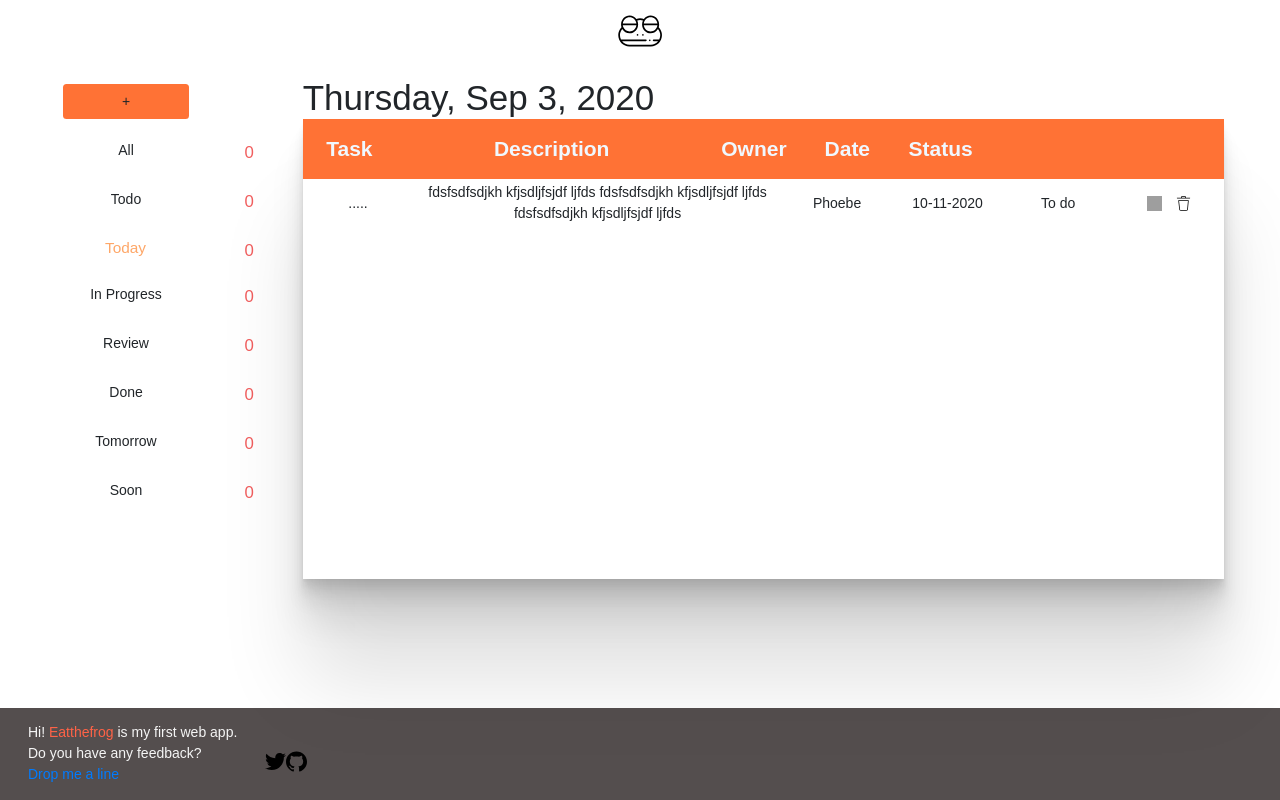
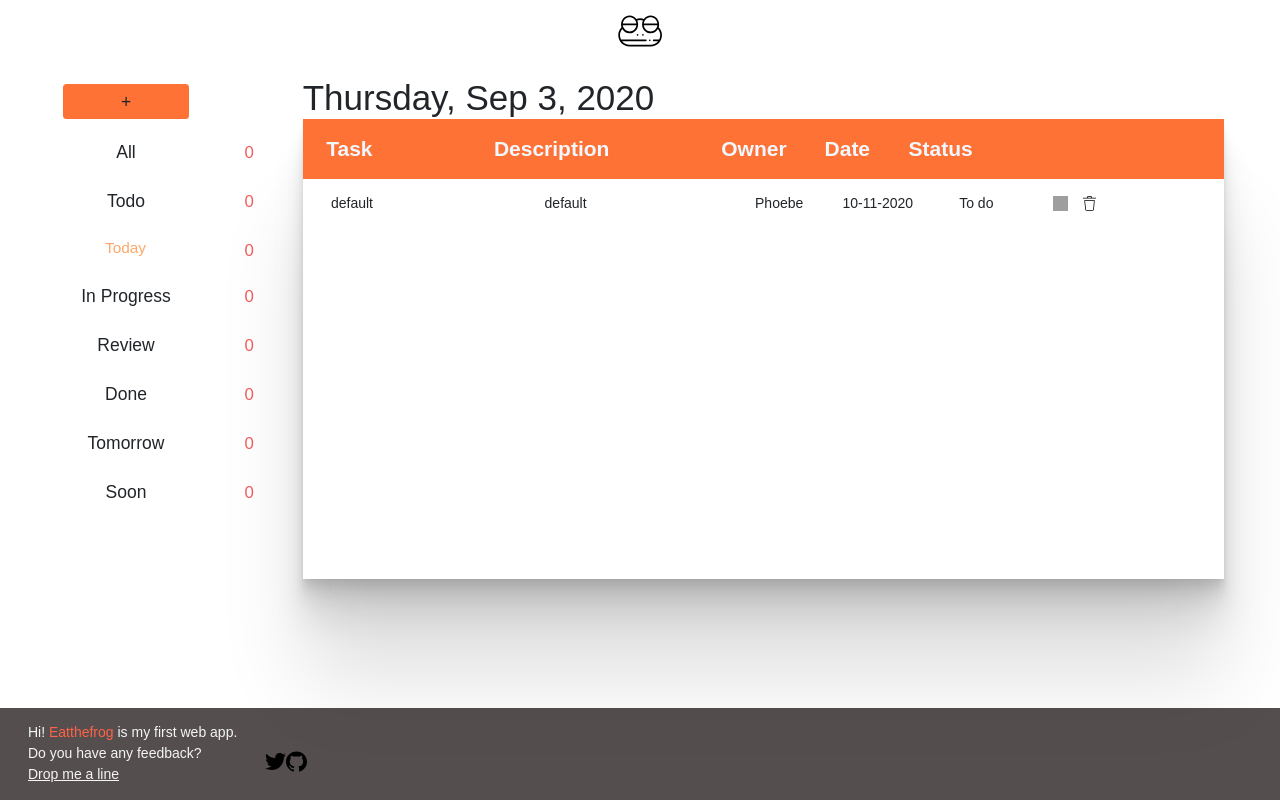
Before and after one commit to TotoroSyd/EatthefrogReact, a React (Create React App) app: page / in a window 1280 px wide. Shown: the part 800-1600 px from the top of the page. Built offline with nearby package versions, Linux system fonts and the light colour scheme; grey boxes are pictures that could not be loaded.

Commit message:
Add context provider + build create task function

```diff
--- /dev/null
+++ b/src/Context.js
@@ -0,0 +1,25 @@
+import React, { useState } from "react";
+
+// exporting context object
+export const TaskContext = React.createContext();
+
+// COntext wrapper component - to store state
+export default function TaskProvider({ children }) {
+  const defaultTask = {
+    key: Date.now().toString(),
+    taskname: "default",
+    taskdescription: "default",
+    taskowner: "Phoebe",
+    taskdate: "10-11-2020",
+    taskstatus: "To do",
+  };
+
+  const [tasks, setTasks] = useState([defaultTask]);
+
+  // Share tasks state
+  return (
+    <TaskContext.Provider value={{ tasks, setTasks }}>
+      {children}
+    </TaskContext.Provider>
+  );
+}
--- a/src/Form.js
+++ b/src/Form.js
@@ -1,13 +1,14 @@
-import React, { useState } from "react";
+import React, { useContext, useState } from "react";
 import Form from "react-bootstrap/Form";
 // import HelpBlock from "react-bootstrap/FormGroup";
 import Button from "react-bootstrap/Button";
 import Col from "react-bootstrap/Col";
+import { TaskContext } from "./Context";
 
 export default function Formm({ handleClose, dataToParent }) {
   const [formData, setFormData] = useState({});
   const [error, setError] = useState({});
-  //   const [disabled, setDisabled] = useState("disabled");
+  const { tasks, setTasks } = useContext(TaskContext);
 
   const handleSubmit = (event) => {
     event.preventDefault();
@@ -15,6 +16,7 @@ export default function Formm({ handleClose, dataToParent }) {
     // SOLUTION 1 TO GET INPUT VALUES USING STATE
     // console.log(formData);
     dataToParent(formData);
+    setTasks([...tasks, formData]);
 
     // SOLUTION 2 TO GET INPUT VALUES
     // const form = event.target;
--- a/src/Task.js
+++ b/src/Task.js
@@ -1,9 +1,8 @@
 import React from "react";
 
 export default function Task({ name, description, owner, date, status }) {
-  const taskid = Date.now().toString();
   return (
-    <tr className="task" data-task-id={taskid}>
+    <tr className="task">
       <td className="th-name">{name}</td>
       <td className="th-description">{description}</td>
       <td className="th-owner">{owner}</td>
--- a/src/Tasklistboard.js
+++ b/src/Tasklistboard.js
@@ -1,18 +1,36 @@
-import React, { useState } from "react";
+import React, { useContext, useState } from "react";
 // import { useTable } from "react-table";
 import Task from "./Task";
+import { TaskContext } from "./Context"; // secondary export from Context.js
 
 export default function Tasklistboard() {
-  // const [taskObj, setTaskObj] = useState({ name: 1 });
-  const task = (
-    <Task
-      name="....."
-      description="fdsfsdfsdjkh kfjsdljfsjdf ljfds fdsfsdfsdjkh kfjsdljfsjdf ljfds fdsfsdfsdjkh kfjsdljfsjdf ljfds"
-      owner="Phoebe"
-      date="10-11-2020"
-      status="To do"
-    />
-  );
+  // return the value that is stored in the context. const { tasks, setTasks } - setTasks is optional in this component because I dont setTask here
+  const { tasks } = useContext(TaskContext);
+
+  // console.log(tasks);
+
+  const task = tasks.map((task) => {
+    return (
+      <Task
+        key={task.key}
+        name={task.taskname}
+        description={task.taskdescription}
+        owner={task.taskowner}
+        date={task.taskdate}
+        status={task.taskstatus}
+      />
+    );
+  });
+
+  // (
+  //   <Task
+  //     name="....."
+  //     description="fdsfsdfsdjkh kfjsdljfsjdf ljfds fdsfsdfsdjkh kfjsdljfsjdf ljfds fdsfsdfsdjkh kfjsdljfsjdf ljfds"
+  //     owner="Phoebe"
+  //     date="10-11-2020"
+  //     status="To do"
+  //   />
+  // );
 
   return (
     <div className="task-list-board">
--- a/src/index.js
+++ b/src/index.js
@@ -1,11 +1,18 @@
 import React from "react";
 import ReactDOM from "react-dom";
 import "./index.css";
-import App from "./App";
 import "bootstrap/dist/css/bootstrap.min.css";
 import * as serviceWorker from "./serviceWorker";
+import App from "./App";
+import TaskProvider from "./Context";
 
-ReactDOM.render(<App />, document.getElementById("root"));
+ReactDOM.render(
+  // Wrap the whole App inside the Provider so all components can access to materials it needs
+  <TaskProvider>
+    <App />
+  </TaskProvider>,
+  document.getElementById("root")
+);
 
 // If you want your app to work offline and load faster, you can change
 // unregister() to register() below. Note this comes with some pitfalls.
```
